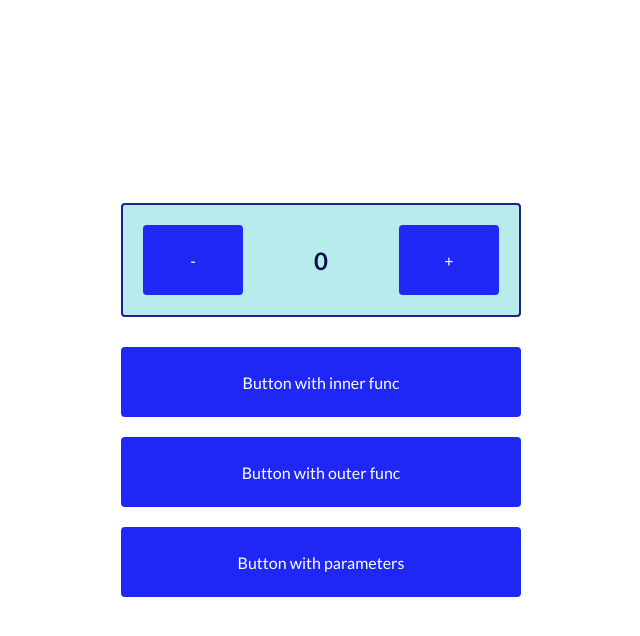
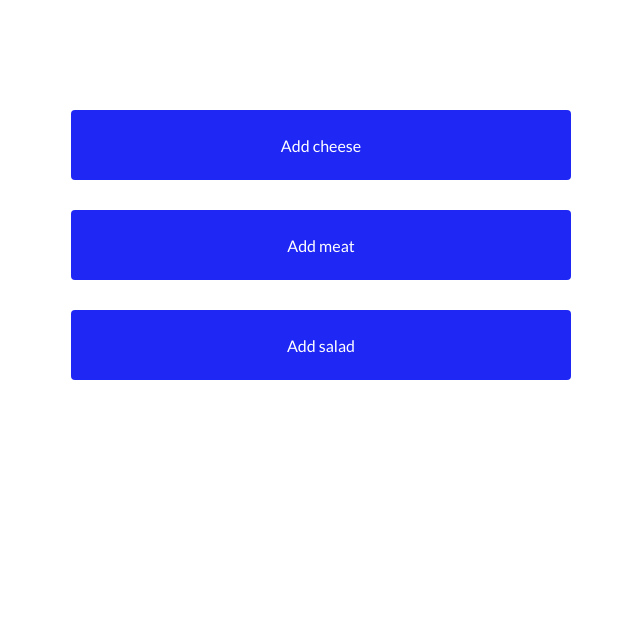
Before and after one commit to katezavertyaeva/52-1-react, a React (Vite) app: page / in a window 1280 px wide. Shown: the top 636 px of the page, without its empty margins (319-959 px from the left). Built offline with nearby package versions, Linux system fonts and the light colour scheme.

Commit message:
add consultation2 frontend

```diff
--- a/src/App.jsx
+++ b/src/App.jsx
@@ -12,6 +12,9 @@ import Lesson04 from "./lessons/Lesson04/Lesson04";
 // import Homework02 from "./homeworks/Homework02/Homework02";
 // import Homework03 from "./homeworks/Homework03/Homework03";
 
+// Consultations
+import Counsultation_02 from "./consultations/Counsultation_02/Consultation_02";
+
 function App() {
   return (
     <div className="app">
@@ -25,7 +28,9 @@ function App() {
       {/* <Lesson03 /> */}
       {/* <Homework03/> */}
       {/* ---Topic: functions, hooks(useState) */}
-      <Lesson04 />
+      {/* <Lesson04 /> */}
+      {/* Consultations */}
+      <Counsultation_02 />
     </div>
   );
 }
--- a/src/components/Button/styles.css
+++ b/src/components/Button/styles.css
@@ -12,7 +12,6 @@
   cursor: pointer;
 }
 
-
 /* .main-button {
   width: 300px;
   padding: 20px 30px;
--- a/src/components/Counter/Counter.jsx
+++ b/src/components/Counter/Counter.jsx
@@ -14,6 +14,7 @@ function Counter() {
 
   //Для упрощения делаем деструктуризацию
   const [counter, setCounter] = useState(0);
+  // let count = 0;
 
   //Шаг 3 - создаём функции, которые будут менять состояние
   const onPlusClick = () => {
@@ -22,17 +23,27 @@ function Counter() {
     //2 вариант - передача в вызов setCounter функции callback, если новое значение состояния,
     //должно быть вычислено на основе предыдущего значения
     //из функции необходимо вернуть новое значение состояния
-    setCounter((prevState) => prevState + 1);
+    setCounter((prevValue) => {
+      return prevValue + 1;
+    });
+    // console.log("Onplus event");
+    // count++;
+    // console.log("count in onPlusClick Function", count);
   };
+
+  console.log("counter in Counter Component", counter);
 
   const onMinusClick = () => {
     setCounter((prevValue) => prevValue - 1);
+    // console.log("OnMinus event");
+    // count--;
+    // console.log("count in onMinusClick Function", count);
   };
 
   return (
     <div className="counter-wrapper">
       <div className="button-wrapper">
-        <Button name="-" type="button" onClick={onMinusClick}/>
+        <Button name="-" type="button" onClick={onMinusClick} />
       </div>
       <div className="result-container">{counter}</div>
       <div className="button-wrapper">
--- /dev/null
+++ b/src/consultations/Counsultation_02/Consultation_02.jsx
@@ -0,0 +1,45 @@
+import { useState } from "react";
+
+import Button from "../../components/Button/Button";
+
+import "./styles.css";
+
+function Counsultation_02() {
+  const [ingredients, setIngredients] = useState([]);
+
+  const onAddCheese = () => {
+    setIngredients((prevValue) => {
+      console.log(prevValue);
+      return [...prevValue, "cheese"];
+    });
+  };
+
+  const onAddMeat = () => {
+    setIngredients((preValue) => {
+      return [...preValue, "Meat"];
+    });
+  };
+
+  const onAddSalad = () => {
+    setIngredients((preValue) => {
+      return [...preValue, "Salad"];
+    });
+  };
+
+  return (
+    <div className="consultation_02_wrapper">
+      <p className="ingredients">{ingredients.toString()}</p>
+      <div className="button_contatiner">
+        <Button name="Add cheese" onClick={onAddCheese} />
+      </div>
+      <div className="button_contatiner">
+        <Button name="Add meat" onClick={onAddMeat} />
+      </div>
+      <div className="button_contatiner">
+        <Button name="Add salad" onClick={onAddSalad} />
+      </div>
+    </div>
+  );
+}
+
+export default Counsultation_02;
--- /dev/null
+++ b/src/consultations/Counsultation_02/styles.css
@@ -0,0 +1,17 @@
+.consultation_02_wrapper {
+  display: flex;
+  flex: 1;
+  flex-direction: column;
+  padding: 80px;
+  align-items: center;
+  gap: 30px;
+}
+
+.ingredients {
+  font-size: 18px;
+  font-weight: bold;
+}
+
+.button_contatiner {
+  width: 500px;
+}
```
